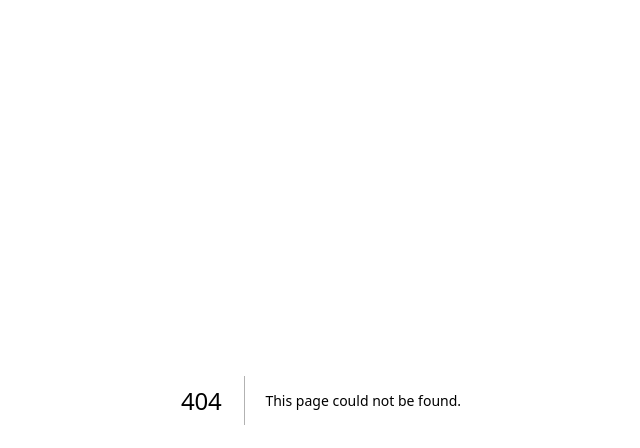
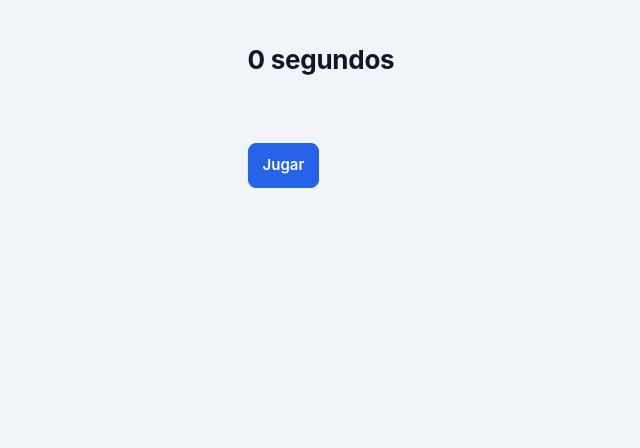
Before and after one commit to Avila-Pato/Interview__Challenges, a Next.js app: page /proyectos-home/reto-5 in a window 1280 px wide. Before the commit this address had no page. Shown: the top 448 px of the page, without its empty margins (319-959 px from the left). Built offline with nearby package versions, Linux system fonts and the light colour scheme.

Commit message:
reto 4 en mesa

```diff
--- a/app/proyectos-home/reto-4/page.tsx
+++ b/app/proyectos-home/reto-4/page.tsx
@@ -56,7 +56,7 @@ export default function Page() {
   const nextRound = () => {
     const randomIndex = Math.floor(Math.random() * array.length);
     setTargetColor(array[randomIndex].color);
-    generateRamdonBgColors();
+    generateRamdonBgColors(); // mezclar los fondos
   }
 
   //Iniciar / reiniciar juego
--- /dev/null
+++ b/app/proyectos-home/reto-5/page.tsx
@@ -0,0 +1,17 @@
+function App() {
+  return (
+    <main>
+      <header>
+        <h1>{0} segundos</h1>
+      </header>
+      <section>
+        <figure />
+      </section>
+      <footer>
+        <button>Jugar</button>
+      </footer>
+    </main>
+  );
+}
+
+export default App;
```
Also changed, not shown: app/proyectos-home/reto-5/README.md (added).
